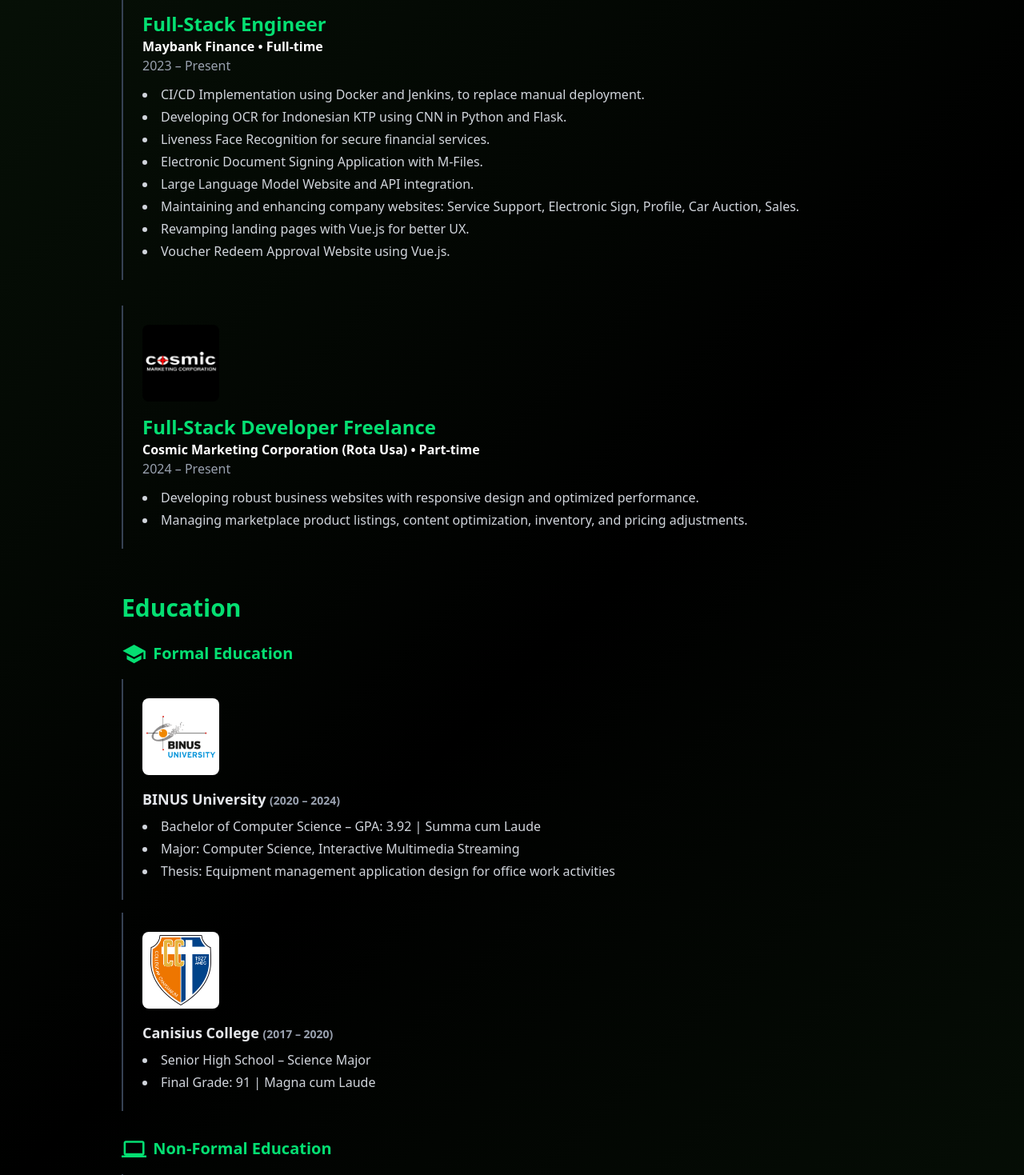
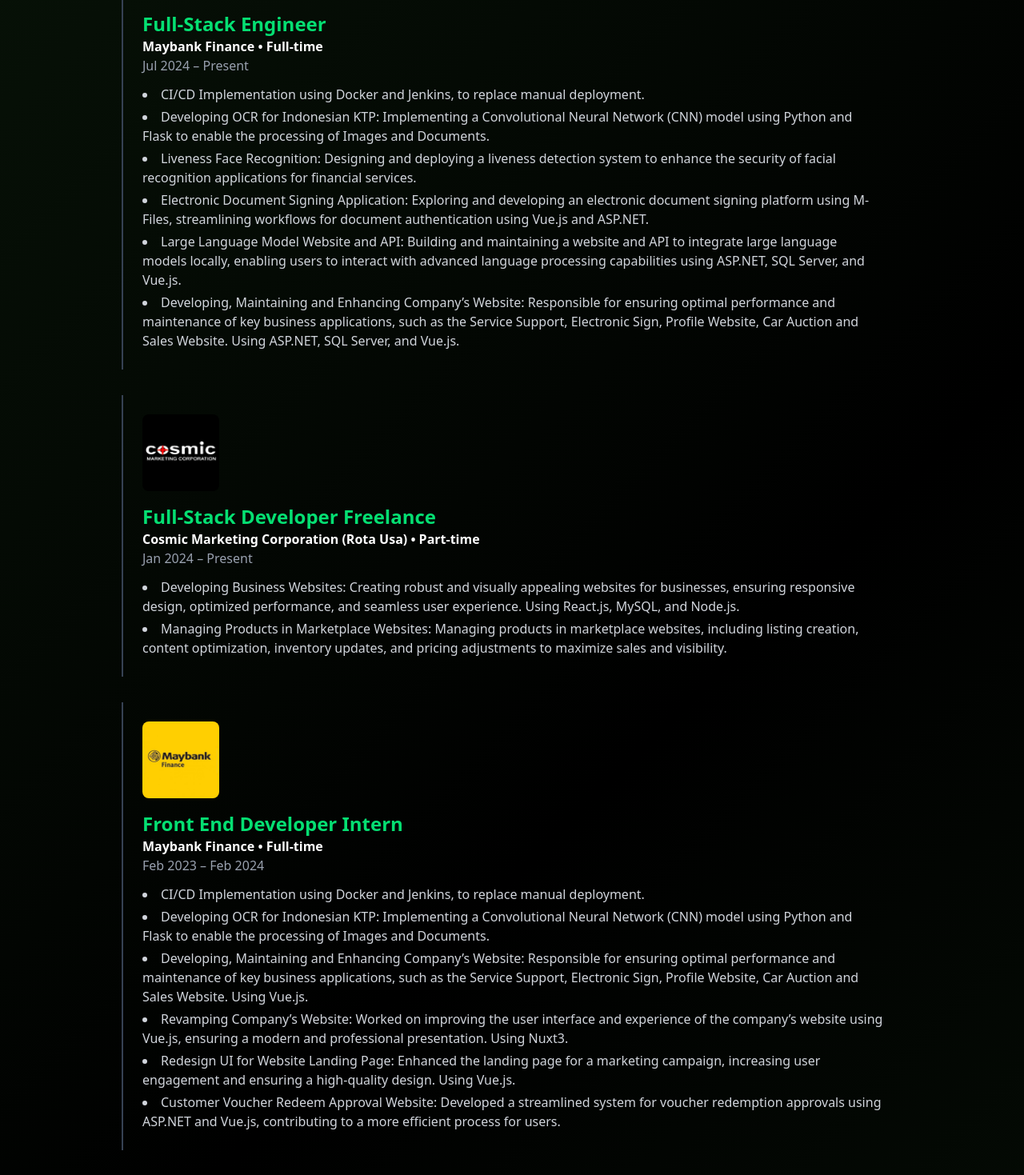
Before and after one commit to FilbertSevilen1/Portfolio, a Next.js app: page / in a window 1280 px wide. Shown: the part 961-2430 px from the top of the page at 80% size. Built offline with nearby package versions, Linux system fonts and the light colour scheme.

Commit message:
Experience Update

```diff
--- a/src/components/Experience.tsx
+++ b/src/components/Experience.tsx
@@ -7,30 +7,44 @@
     company: "Maybank Finance",
     role: "Full-Stack Engineer",
     type: "Full-time",
-    period: "2023 – Present",
+    period: "Jul 2024 – Present",
     logo: "/images/logo/mayfin.webp",
     href: "https://www.maybankfinance.co.id",
     details: [
       "CI/CD Implementation using Docker and Jenkins, to replace manual deployment.",
-      "Developing OCR for Indonesian KTP using CNN in Python and Flask.",
-      "Liveness Face Recognition for secure financial services.",
-      "Electronic Document Signing Application with M-Files.",
-      "Large Language Model Website and API integration.",
-      "Maintaining and enhancing company websites: Service Support, Electronic Sign, Profile, Car Auction, Sales.",
-      "Revamping landing pages with Vue.js for better UX.",
-      "Voucher Redeem Approval Website using Vue.js.",
+      "Developing OCR for Indonesian KTP: Implementing a Convolutional Neural Network (CNN) model using Python and Flask to enable the processing of Images and Documents.",
+      "Liveness Face Recognition: Designing and deploying a liveness detection system to enhance the security of facial recognition applications for financial services.",
+      "Electronic Document Signing Application: Exploring and developing an electronic document signing platform using M-Files, streamlining workflows for document authentication using Vue.js and ASP.NET.",
+      "Large Language Model Website and API: Building and maintaining a website and API to integrate large language models locally, enabling users to interact with advanced language processing capabilities using ASP.NET, SQL Server, and Vue.js.",
+      "Developing, Maintaining and Enhancing Company’s Website: Responsible for ensuring optimal performance and maintenance of key business applications, such as the Service Support, Electronic Sign, Profile Website, Car Auction and Sales Website. Using ASP.NET, SQL Server, and Vue.js.",
     ],
   },
   {
     company: "Cosmic Marketing Corporation (Rota Usa)",
     role: "Full-Stack Developer Freelance",
     type: "Part-time",
-    period: "2024 – Present",
+    period: "Jan 2024 – Present",
     logo: "/images/logo/cosmic.webp",
     href: "https://www.rotausa.com/",
     details: [
-      "Developing robust business websites with responsive design and optimized performance.",
-      "Managing marketplace product listings, content optimization, inventory, and pricing adjustments.",
+      "Developing Business Websites: Creating robust and visually appealing websites for businesses, ensuring responsive design, optimized performance, and seamless user experience. Using React.js, MySQL, and Node.js.",
+      "Managing Products in Marketplace Websites: Managing products in marketplace websites, including listing creation, content optimization, inventory updates, and pricing adjustments to maximize sales and visibility.",
+    ],
+  },
+  {
+    company: "Maybank Finance",
+    role: "Front End Developer Intern",
+    type: "Full-time",
+    period: "Feb 2023 – Feb 2024",
+    logo: "/images/logo/mayfin.webp",
+    href: "https://www.maybankfinance.co.id",
+    details: [
+      "CI/CD Implementation using Docker and Jenkins, to replace manual deployment.",
+      "Developing OCR for Indonesian KTP: Implementing a Convolutional Neural Network (CNN) model using Python and Flask to enable the processing of Images and Documents.",
+      "Developing, Maintaining and Enhancing Company’s Website: Responsible for ensuring optimal performance and maintenance of key business applications, such as the Service Support, Electronic Sign, Profile Website, Car Auction and Sales Website. Using Vue.js.",
+      "Revamping Company’s Website: Worked on improving the user interface and experience of the company’s website using Vue.js, ensuring a modern and professional presentation. Using Nuxt3.",
+      "Redesign UI for Website Landing Page: Enhanced the landing page for a marketing campaign, increasing user engagement and ensuring a high-quality design. Using Vue.js.",
+      "Customer Voucher Redeem Approval Website: Developed a streamlined system for voucher redemption approvals using ASP.NET and Vue.js, contributing to a more efficient process for users.",
     ],
   },
 ];
@@ -55,7 +69,7 @@
       <div className="grid grid-cols-1 gap-8">
         {experiences.map((exp, index) => (
           <motion.a
-            key={exp.company}
+            key={index}
             href={exp.href}
             target="_blank"
             rel="noopener noreferrer"
@@ -74,7 +88,9 @@
               </div>
             )}
 
-            <h3 className="text-xl md:text-2xl font-bold text-green-400">{exp.role}</h3>
+            <h3 className="text-xl md:text-2xl font-bold text-green-400">
+              {exp.role}
+            </h3>
             <p className="font-bold">
               {exp.company} • {exp.type}
             </p>
```
